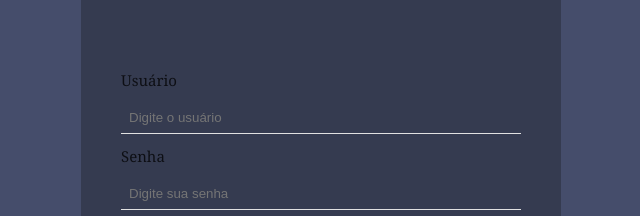
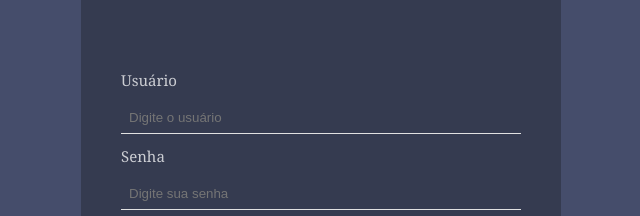
Before and after one commit to vi-lcandido/oidevs, a React (Create React App) app in the folder curso-formacao/react_1/exercicio2/login-page/: page / in a window 1280 px wide. Shown: the part 233-449 px from the top of the page, without its empty margins (319-959 px from the left). Built offline with nearby package versions, Linux system fonts and the light colour scheme; the HTML template or start-up script is replaced by a standard one.

Commit message:
fix useState default color

```diff
--- a/curso-formacao/react_1/exercicio2/login-page/src/view/components/Input/index.js
+++ b/curso-formacao/react_1/exercicio2/login-page/src/view/components/Input/index.js
@@ -24,8 +24,4 @@ Input.propTypes = {
   // cor: ProtoTypes.string
 };
 
-Input.defaultProps = {
-  cor: "black"
-}
-
 export default Input;
--- a/curso-formacao/react_1/exercicio2/login-page/src/view/login/login_page.js
+++ b/curso-formacao/react_1/exercicio2/login-page/src/view/login/login_page.js
@@ -17,7 +17,7 @@ const LoginPage = () => {
   // const [subtitle, setSubtitle] = useState();
   const [showError, setShowError] = useState(false);
   // valor do input do usuario:
-  const [nomeDeUsuario, setNomeDeUsuario] = useState("");
+  const [nomeDeUsuario, setNomeDeUsuario] = useState("#e1e1e1");
   // valor do input da senha:
   const [senha, setSenha] = useState("");
   //cirando usuários
@@ -36,7 +36,7 @@ const LoginPage = () => {
     },
   ]);
   //criando estado para mudança de cor do input do usuário qnd as credenciais forem inválidas
-  const [corInput, setCorInput] = useState();
+  const [corInput, setCorInput] = useState("#");
 
   const vaParaHome = () => {
     const usuarioEscolhido = usuarios.find(
```
